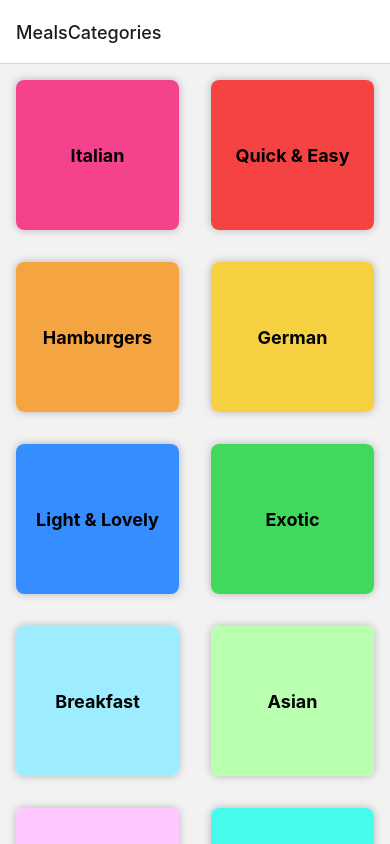
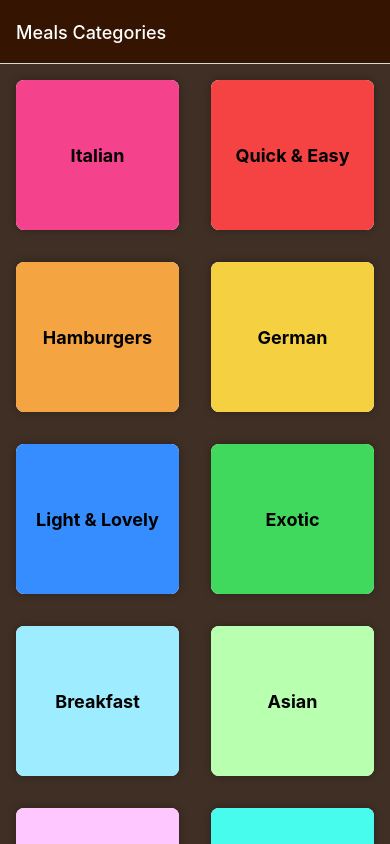
Before and after one commit to pedrohamarques/meals-app, a React Native app: screen /MealsCategories in a window 390 px wide. Built offline with nearby package versions, Linux system fonts and the light colour scheme.

Commit message:
add header styles in stack navigation and obtain title dinamically in meals item screen

```diff
--- a/App.tsx
+++ b/App.tsx
@@ -4,21 +4,32 @@ import { createNativeStackNavigator } from "@react-navigation/native-stack";
 
 import { CategoriesScreen } from "./src/screens/Categories";
 import { MealsOverviewScreen } from "./src/screens/MealsOverview";
+import { CATEGORIES } from "./src/data/dummy-data";
 
 export type RootStackParamList = {
-  MealsCategories: undefined,
-  MealsOverview: { categoryId: string },
-}
+  MealsCategories: undefined;
+  MealsOverview: { categoryId: string };
+};
 const Stack = createNativeStackNavigator<RootStackParamList>();
-
 
 export default function App() {
   return (
     <>
       <StatusBar style="light" />
       <NavigationContainer>
-        <Stack.Navigator initialRouteName="MealsCategories">
-          <Stack.Screen name="MealsCategories" component={CategoriesScreen} />
+        <Stack.Navigator
+          initialRouteName="MealsCategories"
+          screenOptions={{
+            headerStyle: { backgroundColor: "#351401" },
+            headerTintColor: "white",
+            contentStyle: { backgroundColor: "#3f2f25" },
+          }}
+        >
+          <Stack.Screen
+            name="MealsCategories"
+            component={CategoriesScreen}
+            options={{ title: "Meals Categories" }}
+          />
           <Stack.Screen name="MealsOverview" component={MealsOverviewScreen} />
         </Stack.Navigator>
       </NavigationContainer>
--- a/src/screens/MealsOverview.tsx
+++ b/src/screens/MealsOverview.tsx
@@ -1,6 +1,11 @@
+import { useLayoutEffect } from "react";
 import { StyleSheet, Text, View, FlatList } from "react-native";
-import { MEALS } from "../data/dummy-data";
-import { useRoute } from "@react-navigation/native";
+import { MEALS, CATEGORIES } from "../data/dummy-data";
+import {
+  NavigationProp,
+  useNavigation,
+  useRoute,
+} from "@react-navigation/native";
 
 import { MealItem } from "../components/MealItem";
 import Meal from "../models/meal";
@@ -11,12 +16,23 @@ import type { RouteProp } from "@react-navigation/native";
 
 export function MealsOverviewScreen() {
   const route = useRoute<RouteProp<RootStackParamList, "MealsOverview">>();
+  const navigation =
+    useNavigation<NavigationProp<RootStackParamList, "MealsCategories">>();
 
   const { categoryId } = route.params;
 
   const displayedMeals = MEALS.filter((meal) => {
     return meal.categoryIds.indexOf(categoryId) >= 0;
   });
+
+  useLayoutEffect(() => {
+    const categoryTitle = CATEGORIES.find(
+      (category) => category.id === categoryId,
+    )?.title;
+    console.log(categoryTitle);
+
+    navigation.setOptions({ title: categoryTitle });
+  }, [navigation, categoryId]);
 
   function renderMealItem({
     title,
```
Also changed, not shown: src/screens/Categories.tsx (+10 -3 lines).
